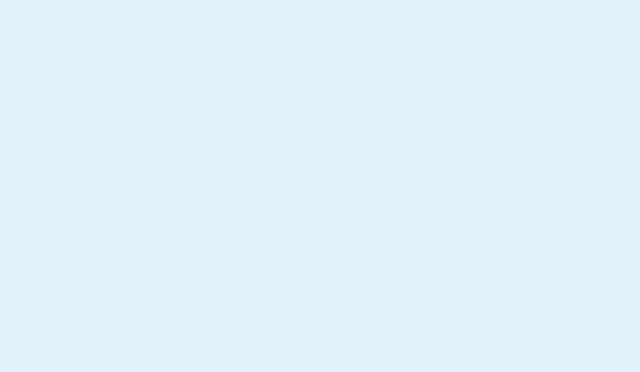
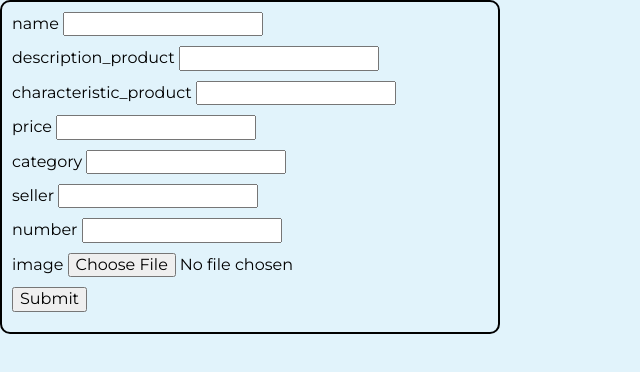
Before and after one commit to Vladik-gif/Marketplace_Full_Stack, a React (Vite) app in the folder frontend/: page /form in a window 1280 px wide. Before the commit this address had no page. Shown: the top 372 px of the page, without its empty margins (0-640 px from the left). Built offline with nearby package versions, Linux system fonts and the light colour scheme; a web font is replaced by a local one.

Commit message:
add image to db

```diff
--- a/frontend/src/App.jsx
+++ b/frontend/src/App.jsx
@@ -5,6 +5,10 @@ import Home from './pages/Home/Home.jsx';
 import Login from './pages/Login/Login.jsx';
 import Register from './pages/Register/Register.jsx';
 import SecondPage from './pages/SecondPage/SecondPage.jsx';
+
+//
+import FormTest from './components/FormForTest/FormTest.jsx';
+//
 
 const App = () => {
    return (
@@ -26,6 +30,8 @@ const App = () => {
          </Route>
          <Route path="/login" element={<Login />} />
          <Route path="/register" element={<Register />} />
+         {/* // */}
+         <Route path="/form" element={<FormTest />} />
       </Routes>
    );
 };
--- a/frontend/src/components/FormForTest/FormTest.jsx
+++ b/frontend/src/components/FormForTest/FormTest.jsx
@@ -10,22 +10,25 @@ function FormTest() {
    const ref5 = useRef();
    const ref6 = useRef();
    const ref7 = useRef();
+   const ref8 = useRef();
 
-   const putDate = (event) => {
+   const putDate = () => {
+      // event.preventDefault();
       const date = {
          name: ref1.current.value,
          description_product: ref2.current.value,
          characteristic_product: ref3.current.value,
-         price: ref4.current.value,
+         price: Number(ref4.current.value),
          category: ref5.current.value,
          seller: ref6.current.value,
          number: ref7.current.value,
+         image: ref8.current.value,
       }
 
       fetch("http://localhost:8080/create/product", {
          method: 'POST',
          headers: { 'Content-Type': 'application/json' },
-         body: JSON.stringify(data),
+         body: JSON.stringify(date),
       }).then(response => {
          // Перевіряємо, чи отримали успішну відповідь (HTTP-статус 200-299)
          if (!response.ok) {
@@ -33,14 +36,13 @@ function FormTest() {
          }
          // Розпаковуємо JSON з відповіді
          return response.json();
-      }).then(data => {
+      }).then(datas => {
          // Обробляємо отримані дані
-         console.log('Response data:', data);
+         console.log('Response data:', datas);
       }).catch(error => {
          // Обробляємо помилки
          console.error('Error:', error);
       });
-      // event.preventDefault();
    }
 
    return (
@@ -52,7 +54,8 @@ function FormTest() {
          <label>category               <input type="text" name="category" ref={ref5} /></label>
          <label>seller                 <input type="text" name="seller" ref={ref6} /></label>
          <label>number                 <input type="text" name="number" ref={ref7} /></label>
-         <input type="submit" onClick={putDate} />
+         <label>image                 <input type="file" name="image" accept="image/jpeg, image/png" ref={ref8} /></label>
+         <input type="submit" onClick={putDate} value="Submit" />
       </form>
    )
 }
--- a/frontend/src/components/MainLayout/MainLayout.jsx
+++ b/frontend/src/components/MainLayout/MainLayout.jsx
@@ -3,7 +3,6 @@ import { Outlet } from 'react-router-dom';
 
 import Footer from '../Footer/Footer';
 import Header from '../Header/Header';
-import FormTest from '../FormForTest/FormTest';
 
 // import styles from './MainLayout.module.css';
 
@@ -14,7 +13,6 @@ const MainLayout = () => {
          <Suspense>
             <Outlet />
          </Suspense>
-         <FormTest />
          <Footer />
       </div>
    );
```
Lines whose indentation alone changed are shown as unchanged.
